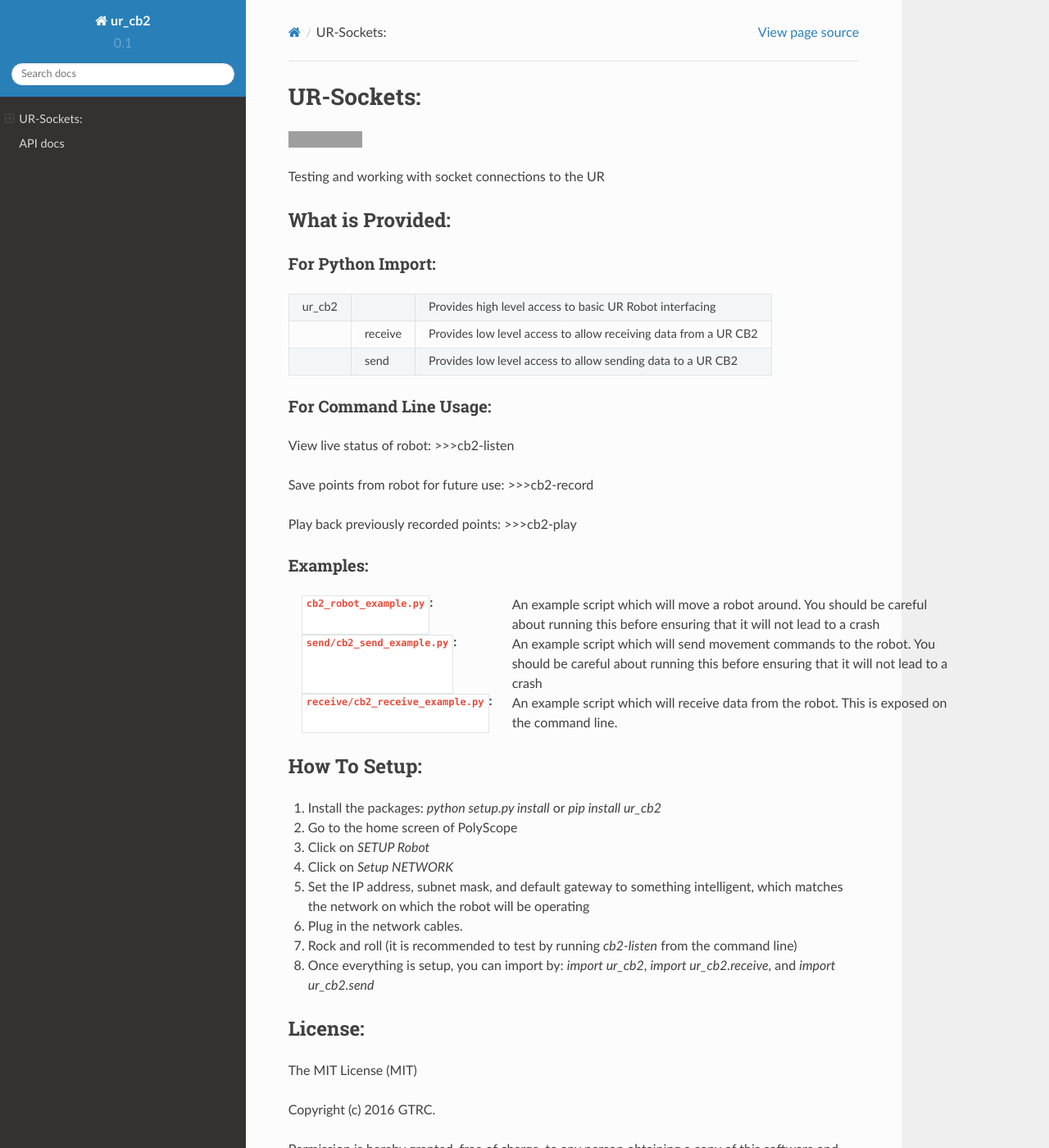
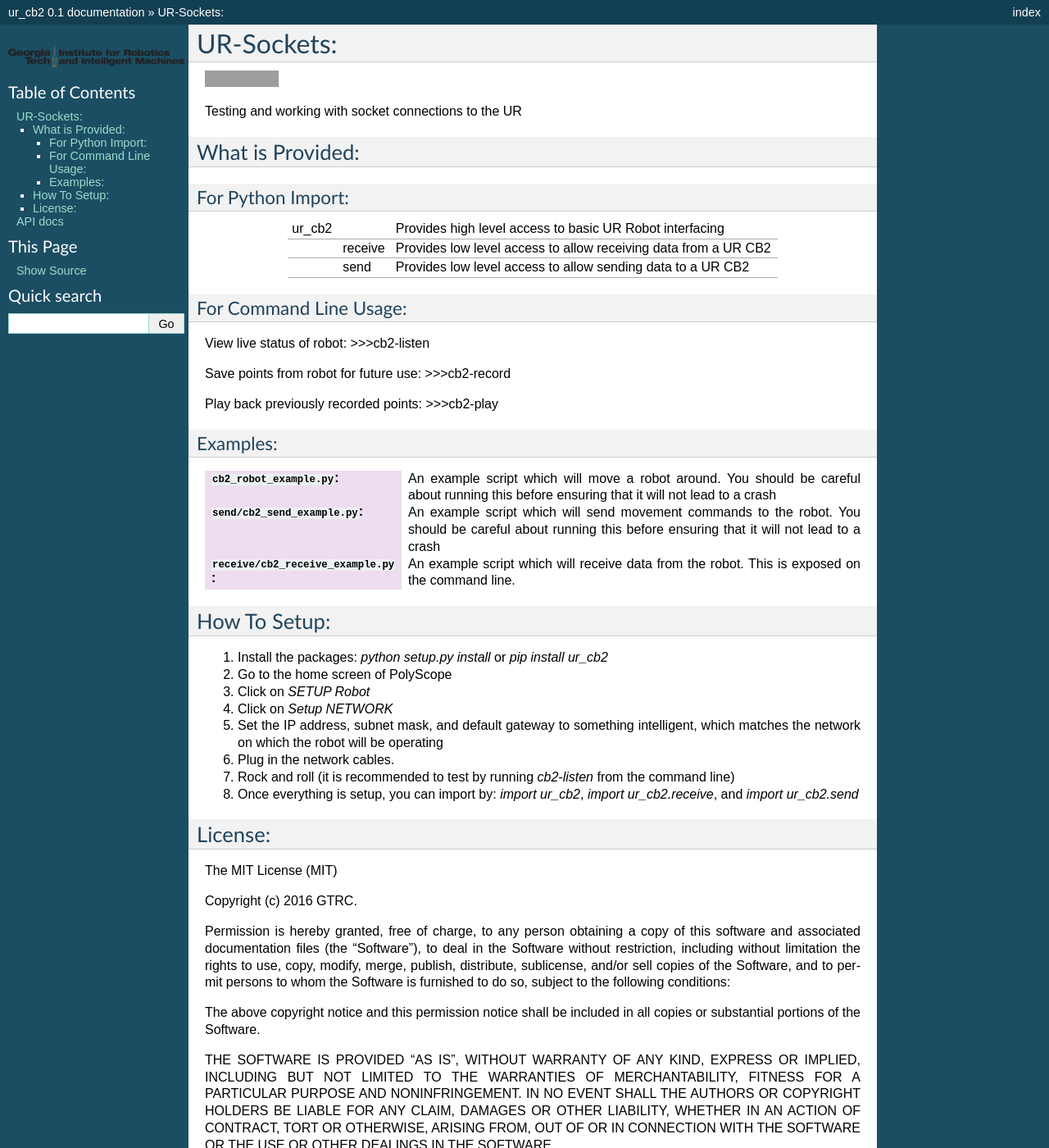
Before and after one commit to IRIM-Technology-Transition-Lab/ur_cb2, a Sphinx documentation site: the page built from docs/index.rst, in a window 1280 px wide and 1400 px high. Shown: the whole window at 82% size. Built offline with Sphinx 7.4.7, drawn with Linux system fonts in a browser that asks for light colours; pages that are not in the unit, such as notebooks, are missing from menus; some of the changed text lies outside the part shown; grey boxes are pictures that could not be loaded.

```diff
--- a/docs/conf.py
+++ b/docs/conf.py
@@ -18,10 +18,20 @@ import sphinx_rtd_theme
 
 os.system("sphinx-apidoc -f -o ./_modules ..")
 
+
+
 # If extensions (or modules to document with autodoc) are in another directory,
 # add these directories to sys.path here. If the directory is relative to the
 # documentation root, use os.path.abspath to make it absolute, like shown here.
 sys.path.insert(0, os.path.abspath('../'))
+
+def skip(app, what, name, obj, skip, options):
+    if name == "__init__":
+        return False
+    return skip
+
+def setup(app):
+    app.connect("autodoc-skip-member", skip)
 
 # -- General configuration ------------------------------------------------
 
@@ -98,7 +108,7 @@ exclude_patterns = ['_build']
 
 # If true, sectionauthor and moduleauthor directives will be shown in the
 # output. They are ignored by default.
-#show_authors = False
+show_authors = True
 
 # The name of the Pygments (syntax highlighting) style to use.
 pygments_style = 'sphinx'
@@ -117,7 +127,7 @@ todo_include_todos = True
 
 # The theme to use for HTML and HTML Help pages.  See the documentation for
 # a list of builtin themes.
-html_theme = "sphinx_rtd_theme"
+html_theme = "default"
 
 # Theme options are theme-specific and customize the look and feel of a theme
 # further.  For a list of options available for each theme, see the
@@ -125,7 +135,7 @@ html_theme = "sphinx_rtd_theme"
 #html_theme_options = {}
 
 # Add any paths that contain custom themes here, relative to this directory.
-html_theme_path = [sphinx_rtd_theme.get_html_theme_path()]
+# html_theme_path = [sphinx_rtd_theme.get_html_theme_path()]
 
 # The name for this set of Sphinx documents.  If None, it defaults to
 # "<project> v<release> documentation".
@@ -136,7 +146,7 @@ html_theme_path = [sphinx_rtd_theme.get_html_theme_path()]
 
 # The name of an image file (relative to this directory) to place at the top
 # of the sidebar.
-#html_logo = None
+html_logo = 'logo.png'
 
 # The name of an image file (relative to this directory) to use as a favicon of
 # the docs.  This file should be a Windows icon file (.ico) being 16x16 or 32x32
@@ -155,7 +165,7 @@ html_static_path = ['_static']
 
 # If not '', a 'Last updated on:' timestamp is inserted at every page bottom,
 # using the given strftime format.
-#html_last_updated_fmt = '%b %d, %Y'
+html_last_updated_fmt = '%b %d, %Y'
 
 # If true, SmartyPants will be used to convert quotes and dashes to
 # typographically correct entities.
@@ -291,3 +301,4 @@ texinfo_documents = [
 
 # If true, do not generate a @detailmenu in the "Top" node's menu.
 #texinfo_no_detailmenu = False
+#
```
Also changed, not shown: docs/logo.jpg (added), docs/logo.png (added), 2 other files.
